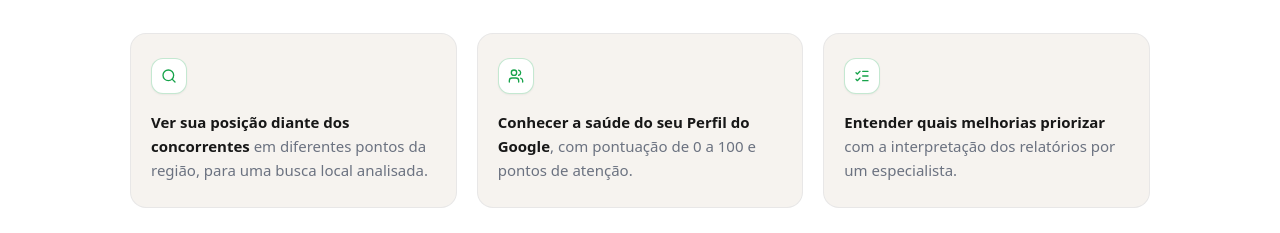
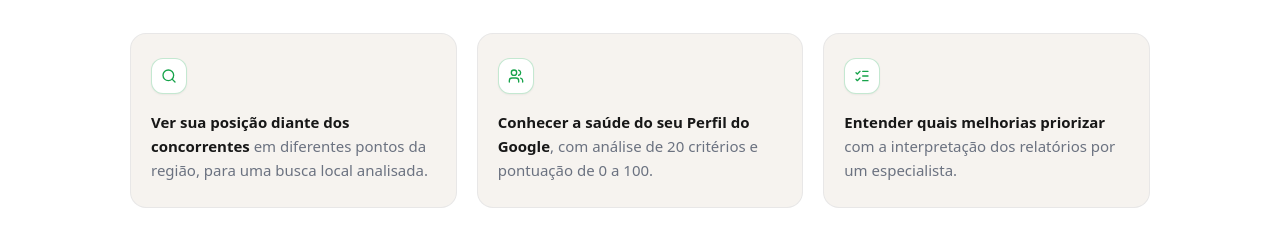
Before and after one commit to NanetDigital/nanet-gbp-landing-atualizada, a React (Vite) app: page / in a window 1280 px wide. Shown: the part 1354-1587 px from the top of the page. Built offline with nearby package versions, Linux system fonts and the light colour scheme.

Commit message:
feat: update analysis criteria description in DemonstracaoAnalise
Update the text to specify that the analysis evaluates 20 distinct criteria.

```diff
--- a/src/components/DemonstracaoAnalise.tsx
+++ b/src/components/DemonstracaoAnalise.tsx
@@ -80,7 +80,7 @@ const beneficiosCards: BeneficioCard[] = [
         <strong className="font-bold text-[#171717]">
           Conhecer a saúde do seu Perfil do Google
         </strong>
-        , com pontuação de 0 a 100 e pontos de atenção.
+        , com análise de 20 critérios e pontuação de 0 a 100.
       </>
     ),
     icon: Users,
```
